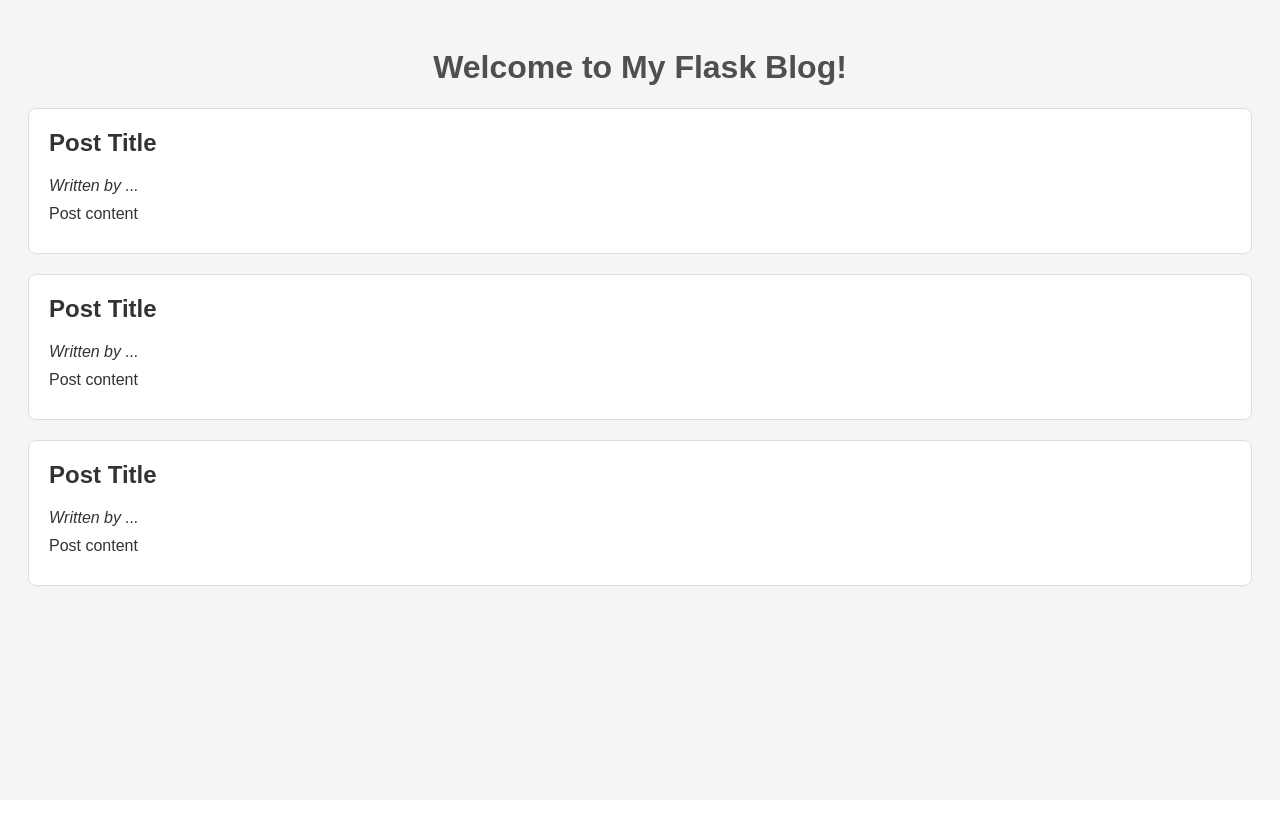
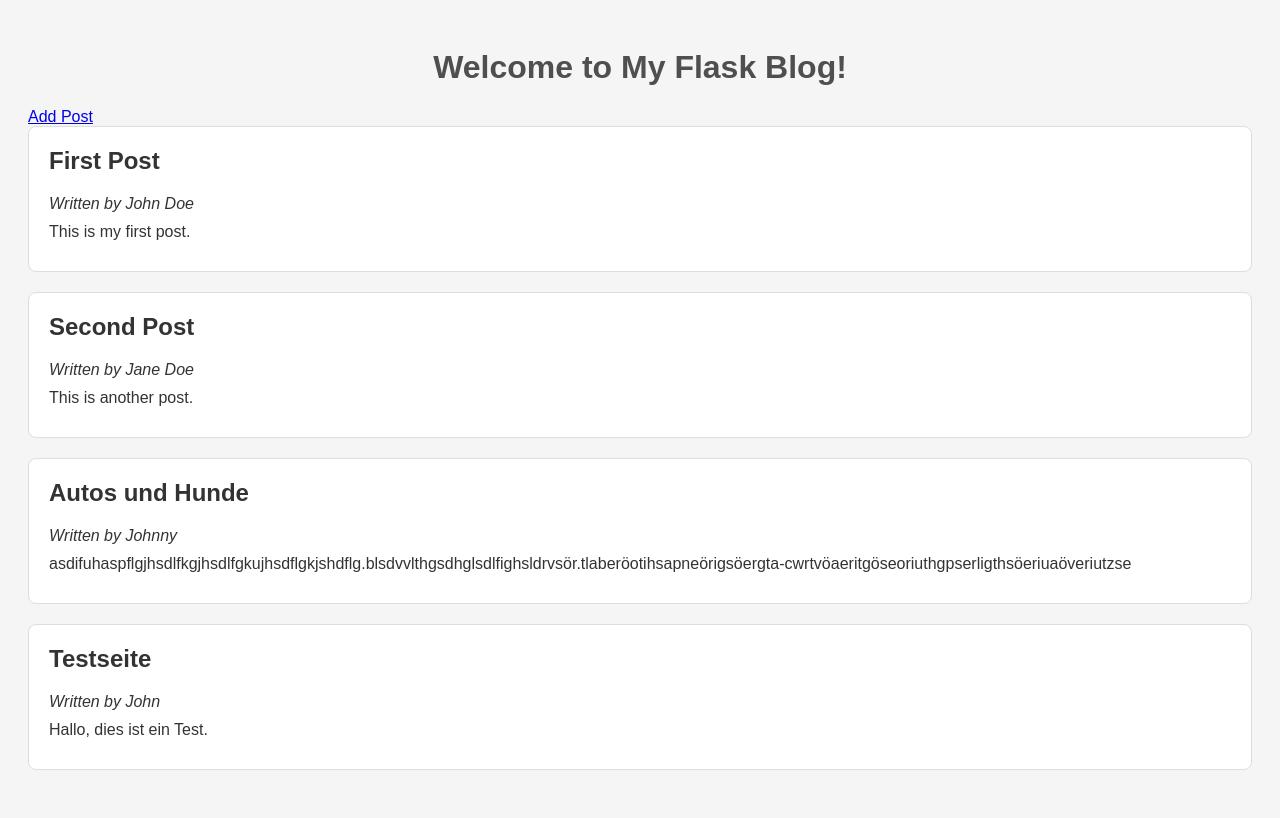
Before and after one commit to alisahin62/masterblog, a Flask app: page / in a window 1280 px wide. Before the commit the page ends 586 px from the top, so only its background shows below. Run offline with Flask 3, Linux system fonts and the light colour scheme.

Commit message:
add function

```diff
--- a/app.py
+++ b/app.py
@@ -1,25 +1,66 @@
-from flask import render_template, Flask
+from flask import render_template, Flask, request, redirect, url_for
 import json
 
 app = Flask(__name__)
 
+
 def load_posts():
+    """Loads all blog posts from the JSON file and returns them as a list."""
     try:
         with open('blog_posts.json', 'r', encoding='utf-8') as file:
             return json.load(file)
     except FileNotFoundError:
         return []
 
+
 def save_posts(posts):
+    """Saves the given list of blog posts to the JSON file."""
     with open('blog_posts.json', 'w', encoding='utf-8') as file:
         json.dump(posts, file, ensure_ascii=False, indent=4)
 
 
 @app.route('/')
 def index():
+    """Displays the main page with all blog posts."""
     blog_posts = load_posts()
     return render_template('index.html', posts=blog_posts)
 
 
+@app.route('/add', methods=['GET', 'POST'])
+def add():
+    """Handles the creation of new blog posts via a form (GET shows form, POST saves post)."""
+    if request.method == 'POST':
+        # Daten aus dem Formular holen
+        title = request.form.get('title')
+        content = request.form.get('content')
+        author = request.form.get('author')
+
+        # Alle Posts laden
+        blog_posts = load_posts()
+
+        # Neue ID generieren (höchste ID + 1)
+        new_id = max([post['id'] for post in blog_posts], default=0) + 1
+
+        # Neuen Post erstellen
+        new_post = {
+            'id': new_id,
+            'title': title,
+            'content': content,
+            'author': author,
+            'date': '2024-01-15'
+        }
+
+        # Post zur Liste hinzufügen
+        blog_posts.append(new_post)
+
+        # Speichern
+        save_posts(blog_posts)
+
+        # Zurück zur Hauptseite
+        return redirect(url_for('index'))
+
+    return render_template('add.html')
+
+
 if __name__ == '__main__':
     app.run(host="0.0.0.0", port=5001, debug=True)
--- a/blog_posts.json
+++ b/blog_posts.json
@@ -1,4 +1,28 @@
 [
-    {"id": 1, "author": "John Doe", "title": "First Post", "content": "This is my first post."},
-    {"id": 2, "author": "Jane Doe", "title": "Second Post", "content": "This is another post."}
+    {
+        "id": 1,
+        "author": "John Doe",
+        "title": "First Post",
+        "content": "This is my first post."
+    },
+    {
+        "id": 2,
+        "author": "Jane Doe",
+        "title": "Second Post",
+        "content": "This is another post."
+    },
+    {
+        "id": 3,
+        "title": "Autos und Hunde",
+        "content": "asdifuhaspflgjhsdlfkgjhsdlfgkujhsdflgkjshdflg.blsdvvlthgsdhglsdlfighsldrvsör.tlaberöotihsapneörigsöergta-cwrtvöaeritgöseoriuthgpserligthsöeriuaöveriutzse",
+        "author": "Johnny",
+        "date": "2024-01-15"
+    },
+    {
+        "id": 4,
+        "title": "Testseite",
+        "content": "Hallo, dies ist ein Test.",
+        "author": "John",
+        "date": "2024-01-15"
+    }
 ]
--- a/templates/index.html
+++ b/templates/index.html
@@ -8,20 +8,13 @@
 </head>
 <body>
     <h1>Welcome to My Flask Blog!</h1>
+    <a href="{{ url_for('add') }}">Add Post</a>
+    {% for post in posts %}
     <div class="post">
-        <h2>Post Title</h2>
-        <p><em>Written by ...</em></p>
-        <p>Post content</p>
+        <h2>{{ post.title }}</h2>
+        <p><em>Written by {{ post.author }}</em></p>
+        <p>{{ post.content }}</p>
     </div>
-    <div class="post">
-        <h2>Post Title</h2>
-        <p><em>Written by ...</em></p>
-        <p>Post content</p>
-    </div>
-    <div class="post">
-        <h2>Post Title</h2>
-        <p><em>Written by ...</em></p>
-        <p>Post content</p>
-    </div>
+    {% endfor %}
 </body>
 </html>
```
Also changed, not shown: templates/add.html (added, +27 -0 lines).
